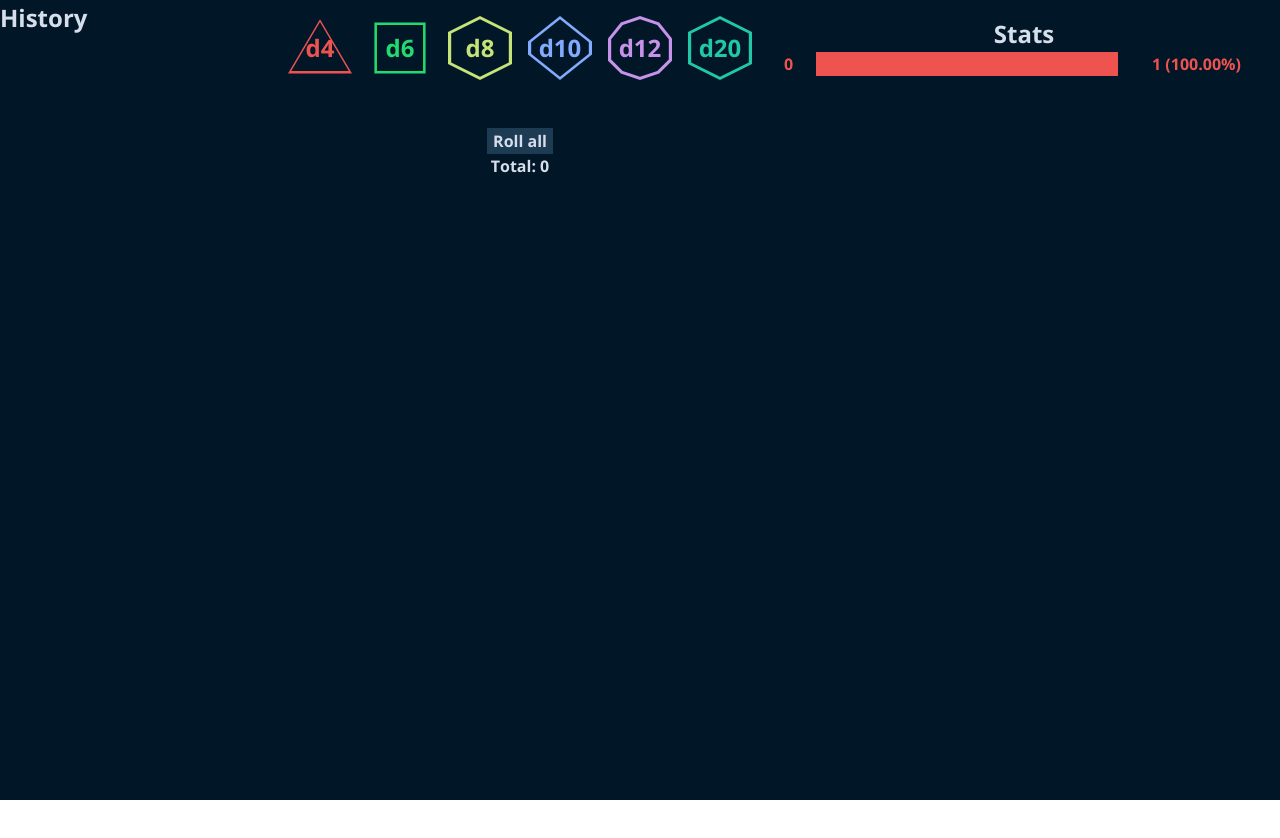
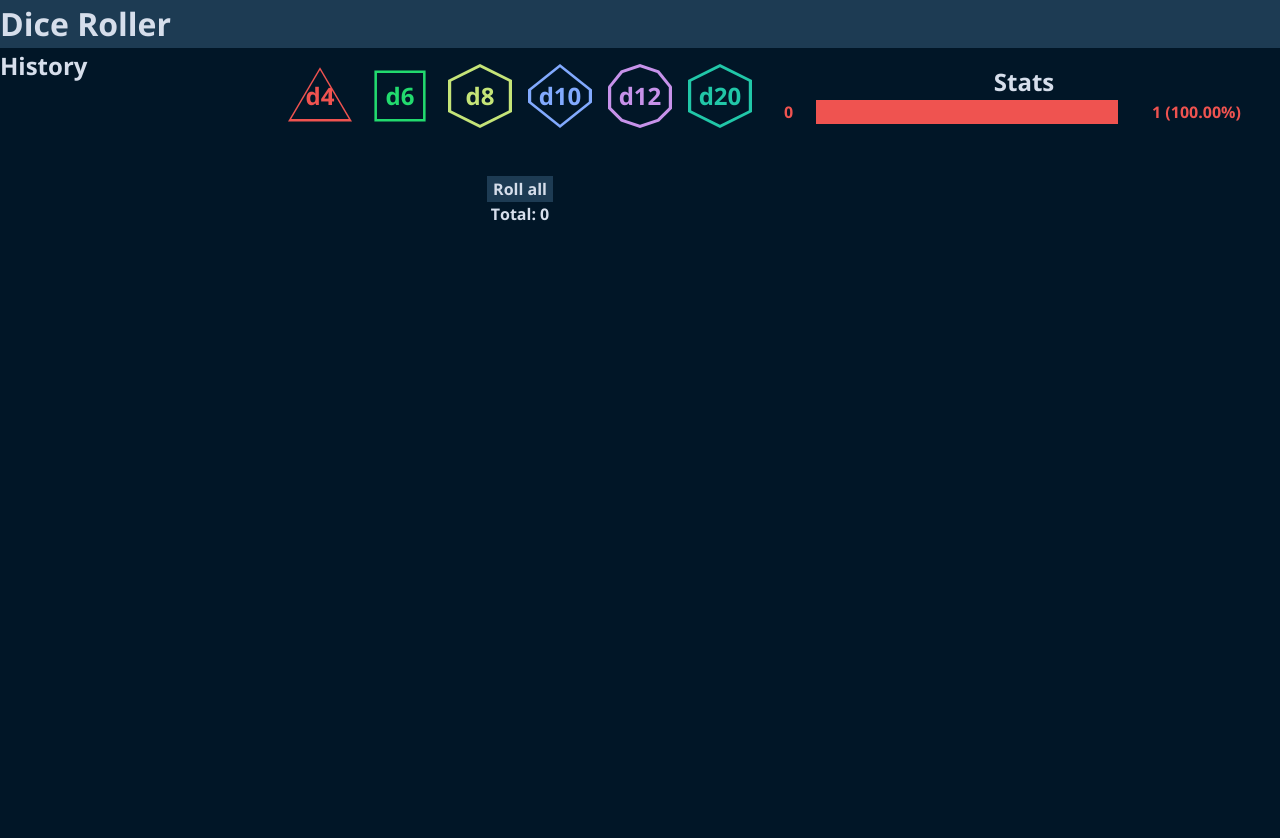
Before and after one commit to zylvve/dice-roller, a Vue app: page / in a window 1280 px wide. Shown: the top 838 px of the page. Before the commit the page ends 800 px from the top, so only its background shows below. Built offline with nearby package versions, Linux system fonts and the light colour scheme.

Commit message:
Header panel

```diff
--- a/src/App.vue
+++ b/src/App.vue
@@ -1,9 +1,11 @@
 <script setup lang="ts">
 import MainArea from './components/main-area/MainArea.vue';
+import HeaderPanel from './components/header/HeaderPanel.vue';
 
 </script>
 
 <template>
+  <HeaderPanel/>
   <MainArea/>
 </template>
 
--- /dev/null
+++ b/src/components/header/HeaderPanel.vue
@@ -0,0 +1,15 @@
+<script setup lang="ts">
+</script>
+
+<template>
+  <header class="header-panel">
+    <h1>Dice Roller</h1>
+  </header>
+</template>
+
+<style>
+.header-panel {
+  background-color: var(--color-bg-secondary);
+  color: var(--color-fg-primary);
+}
+</style>
```
